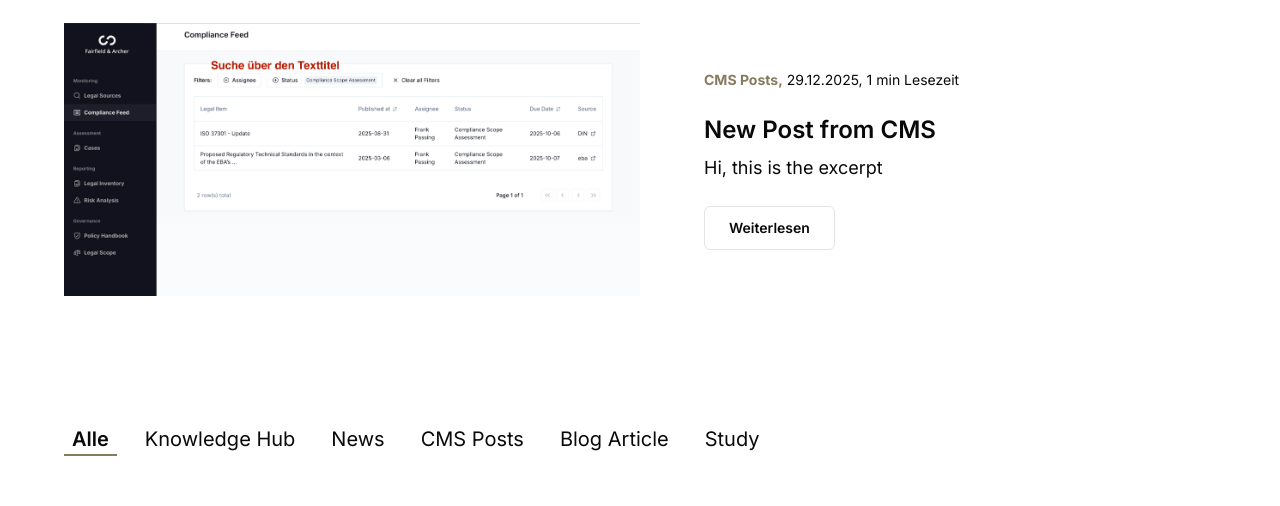
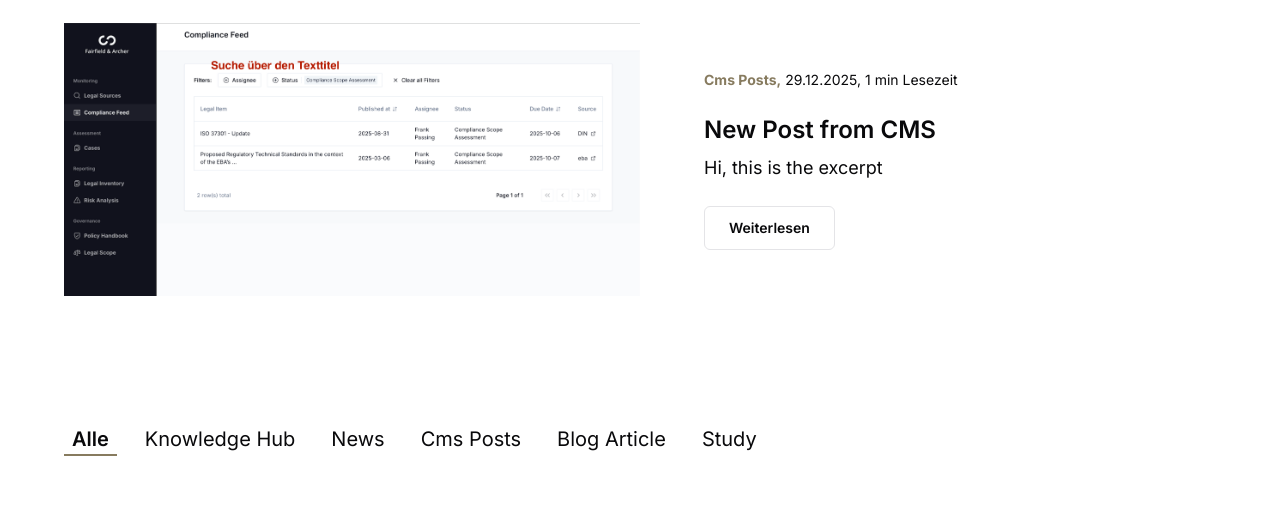
Before and after one commit to sasweb/fairfield-website, a Next.js app: page /blog in a window 1280 px wide. Shown: the part 177-683 px from the top of the page. Built offline with nearby package versions, Linux system fonts and the light colour scheme; no server answers.

Commit message:
feat/fix-category-urls

```diff
--- a/src/cms/getCategories.ts
+++ b/src/cms/getCategories.ts
@@ -10,6 +10,13 @@ export const slugToName = (slug: string): string =>
     .split('-')
     .map((word) => word.charAt(0).toUpperCase() + word.slice(1))
     .join(' ');
+
+export const nameToSlug = (name: string): string =>
+  name
+    .toLowerCase()
+    .trim()
+    .replace(/\s+/g, '-')
+    .replace(/[^a-z0-9-]/g, '');
 
 export const getCategories = async (): Promise<Array<Category>> => {
   if (!fs.existsSync(postsDirectory)) {
@@ -27,7 +34,7 @@ export const getCategories = async (): Promise<Array<Category>> => {
       const { data } = matter(fileContents);
 
       if (data.category) {
-        categorySlugs.add(data.category);
+        categorySlugs.add(nameToSlug(data.category));
       }
     });
 
--- a/src/cms/getLatestPosts.ts
+++ b/src/cms/getLatestPosts.ts
@@ -1,3 +1,4 @@
+import { nameToSlug } from '@/cms/getCategories';
 import { Post } from '@/cms/types/Post';
 import { formatDate } from '@/shared';
 import fs from 'fs';
@@ -25,7 +26,7 @@ export const getLatestPosts = async ({
       return {
         id,
         title: data.title,
-        category: data.category,
+        category: nameToSlug(data.category),
         content,
         date: formatDate(
           data.date instanceof Date ? data.date.toISOString().split('T')[0] : data.date,
--- a/src/cms/getPostById.ts
+++ b/src/cms/getPostById.ts
@@ -1,3 +1,4 @@
+import { nameToSlug } from '@/cms/getCategories';
 import { Post } from '@/cms/types/Post';
 import { formatDate } from '@/shared';
 import fs from 'fs';
@@ -20,7 +21,7 @@ export const getPostById = async (id: string): Promise<Post | null> => {
     return {
       id,
       title: data.title,
-      category: data.category,
+      category: nameToSlug(data.category),
       content,
       date:
         formatDate(data.date instanceof Date ? data.date.toISOString().split('T')[0] : data.date) ??
--- a/src/cms/getPosts.ts
+++ b/src/cms/getPosts.ts
@@ -1,4 +1,5 @@
 import { Category } from '@/cms/types/Category';
+import { nameToSlug } from '@/cms/getCategories';
 import { Post } from '@/cms/types/Post';
 import { formatDate } from '@/shared';
 import fs from 'fs';
@@ -28,7 +29,7 @@ export const getPosts = async ({
       return {
         id,
         title: data.title,
-        category: data.category,
+        category: nameToSlug(data.category),
         date: formatDate(
           data.date instanceof Date ? data.date.toISOString().split('T')[0] : data.date,
         ),
```
